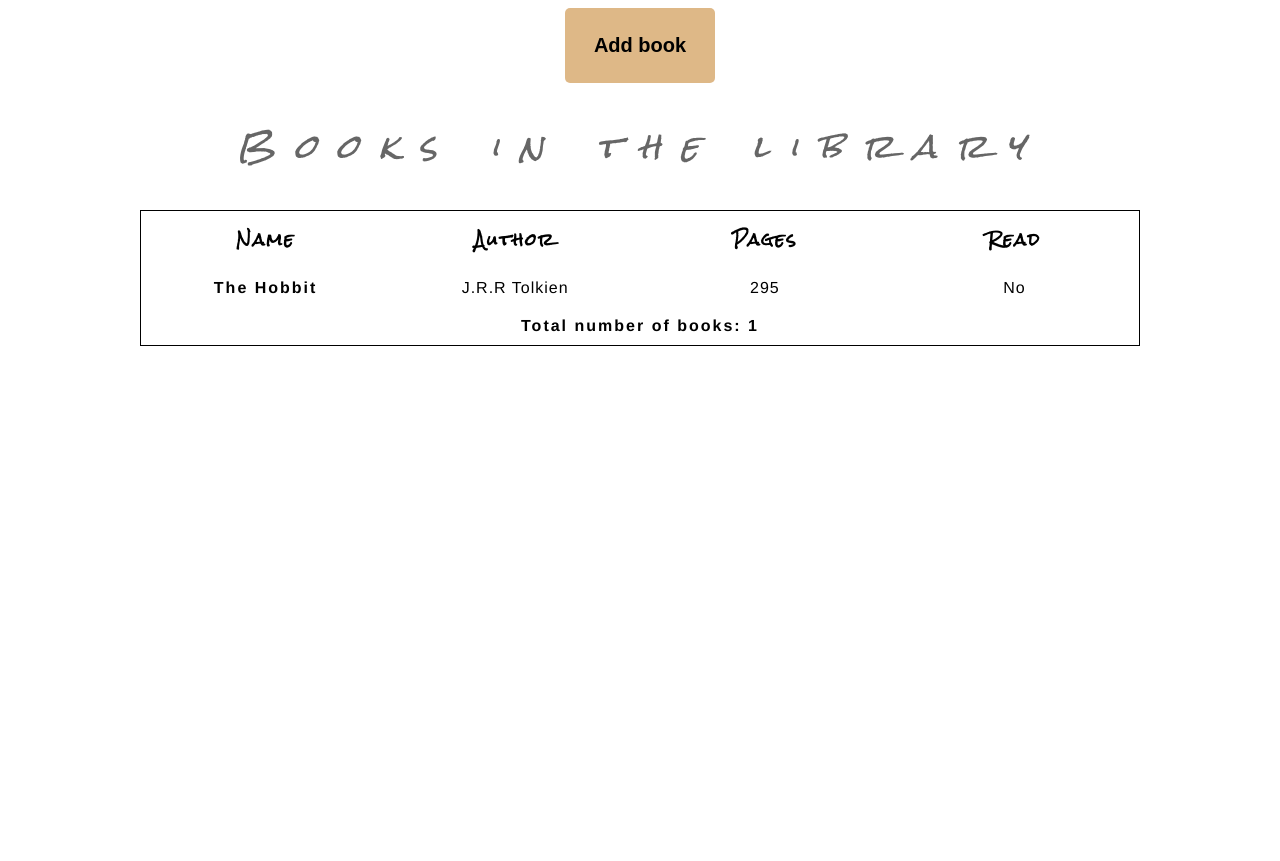
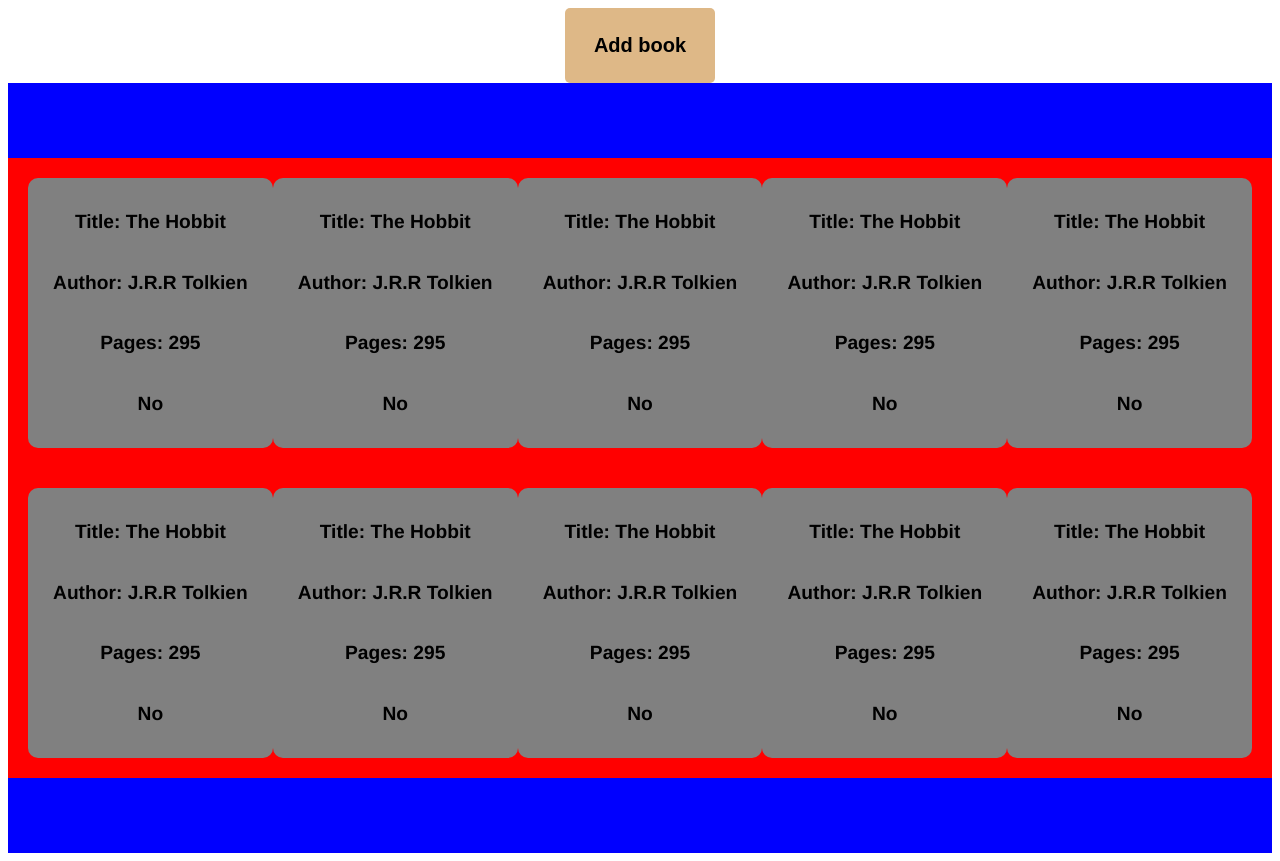
Before and after one commit to rajibmalik/library, a plain HTML site: page index.html in a window 1280 px wide. Before the commit the page ends 800 px from the top, so only its background shows below. Drawn offline with Linux system fonts and the light colour scheme.

Commit message:
Added bookcards and bookcard grid

```diff
--- /dev/null
+++ b/BookCard.js
@@ -0,0 +1,31 @@
+export class BookCard {
+  constructor(title, author, pages, read) {
+    this.card = document.createElement("div");
+    this.card.className = "bookCard";
+
+    this.title = document.createElement("p");
+    this.title.textContent = `Title: ${title}`;
+    this.title.id = "cardInfo";
+
+    this.author = document.createElement("p");
+    this.author.textContent = `Author: ${author}`;
+    this.author.id = "cardInfo";
+
+    this.pages = document.createElement("p");
+    this.pages.textContent = `Pages: ${pages}`;
+    this.pages.id = "cardInfo";
+
+    this.read = document.createElement("p");
+    this.read.textContent = read;
+    this.read.id = "cardInfo";
+
+    this.card.appendChild(this.title);
+    this.card.appendChild(this.author);
+    this.card.appendChild(this.pages);
+    this.card.appendChild(this.read);
+  }
+
+  addCard(container) {
+    container.appendChild(this.card);
+  }
+}
--- a/Library.js
+++ b/Library.js
@@ -1,49 +1,41 @@
-const tableBody = document.getElementById("bookTableBody");
-const tableFooter = document.getElementById("bookTableFooter");
+import { BookCard } from "./BookCard.js";
+import { Book } from "./Book.js";
 
 export class Library {
   constructor() {
     this.myLibrary = [];
+    this.cardGrid = document.getElementById("cardGrid");
   }
 
   addBookToLibrary(book) {
     this.myLibrary.push(book);
-    tableBody.innerHTML = "";
+    this.cardGrid.innerHTML = "";
     this.printBooks();
   }
 
   printBooks() {
+    let bookRow = document.createElement("div");
+    bookRow.className = "bookRow";
+
     for (let i = 0; i < this.myLibrary.length; i++) {
-      const row = document.createElement("tr");
-      row.id = this.myLibrary[i];
-      const title = document.createElement("th");
-      const author = document.createElement("td");
-      const pages = document.createElement("td");
-      const read = document.createElement("td");
+      if (i == 0 || i % 5 == 0) {
+        bookRow = document.createElement("div");
+        bookRow.className = "bookRow";
+      }
 
-      title.scope = "col";
-      author.textContent = this.myLibrary[i].author;
-      pages.textContent = this.myLibrary[i].pages;
-      title.textContent = this.myLibrary[i].title;
-      read.textContent = this.myLibrary[i].read;
+      const book = this.myLibrary[i];
+      const bookCard = new BookCard(
+        book.title,
+        book.author,
+        book.pages,
+        book.read
+      );
+      this.addBookCard(bookRow, bookCard);
+      this.cardGrid.appendChild(bookRow);
+    }
+  }
 
-      row.append(title);
-      row.append(author);
-      row.append(pages);
-      row.append(read);
-
-      tableBody.append(row);
-    }
-
-    const row = document.createElement("tr");
-
-    const header = document.createElement("th");
-    tableFooter.innerHTML = "";
-    header.textContent = `Total number of books: ${this.myLibrary.length} `;
-    header.setAttribute("colspan", "4");
-
-    row.append(header);
-
-    tableFooter.append(row);
+  addBookCard(container, bookCard) {
+    container.appendChild(bookCard.card);
   }
 }
--- a/index.html
+++ b/index.html
@@ -65,23 +65,8 @@
       <button id="modalBtn">Add book</button>
     </div>
 
-    <div id="tableContainer">
-      <table id="bookTable">
-        <caption>
-          Books in the library
-        </caption>
-        <thead>
-          <tr>
-            <th scope="col">Name</th>
-            <th scope="col">Author</th>
-            <th scope="col">Pages</th>
-            <th scope="col">Read</th>
-          </tr>
-        </thead>
-
-        <tbody id="bookTableBody"></tbody>
-        <tfoot id="bookTableFooter"></tfoot>
-      </table>
+    <div id="cardGridContainer">
+      <div id="cardGrid"></div>
     </div>
   </body>
 </html>
--- a/script.js
+++ b/script.js
@@ -1,17 +1,25 @@
 import { Book } from "./Book.js";
 import { Library } from "./Library.js";
-// import { Form } from "./Form.js";
 
 const dialog = document.querySelector("dialog");
 const showButton = document.getElementById("modalBtn");
 const closeButton = document.getElementById("closeBtn");
 const dialogForm = document.getElementById("dialogForm");
 
-const addBookBtn = document.getElementById("addBookBtn");
-const formContainer = document.getElementById("formContainer");
+// const addBookBtn = document.getElementById("addBookBtn");
+// const formContainer = document.getElementById("formContainer");
 
 const library = new Library();
 const hobbit = new Book("The Hobbit", "J.R.R Tolkien", 295, "No");
+library.addBookToLibrary(hobbit);
+library.addBookToLibrary(hobbit);
+library.addBookToLibrary(hobbit);
+library.addBookToLibrary(hobbit);
+library.addBookToLibrary(hobbit);
+library.addBookToLibrary(hobbit);
+library.addBookToLibrary(hobbit);
+library.addBookToLibrary(hobbit);
+library.addBookToLibrary(hobbit);
 library.addBookToLibrary(hobbit);
 
 showButton.addEventListener("click", () => {
@@ -30,13 +38,17 @@ dialogForm.addEventListener("submit", (e) => {
   const pages = document.getElementById("pagesInput");
   const read = document.getElementById("readInput");
 
+  if (!title.value || !author.value || !pages.value || !read.value) {
+    dialog.close();
+    return;
+  }
+
   const book = new Book(title.value, author.value, pages.value, read.checked);
   library.addBookToLibrary(book);
-  formContainer.innerHTML = `<p>Submitted successfully! Title: ${book.title} ${book.author} ${book.pages} ${book.read}</p>`;
 
-  dialog.close();
   title.value = "";
   author.value = "";
   pages.value = "";
   read.checked = false;
+  dialog.close();
 });
--- a/styles.css
+++ b/styles.css
@@ -192,3 +192,43 @@ label {
 #modalBtn:hover {
   opacity: 60%;
 }
+
+#cardGridContainer {
+  display: flex;
+  justify-content: center;
+  align-items: center;
+  background-color: blue;
+}
+
+#cardGrid {
+  display: flex;
+  justify-content: center;
+  flex-direction: column;
+  margin: 75px;
+  width: 100%;
+  background-color: red;
+}
+
+.bookCard {
+  display: flex;
+  justify-content: center;
+  align-items: center;
+  flex-direction: column;
+  background-color: grey;
+  height: 250px;
+  width: 250px;
+  border-radius: 10px;
+  font-size: 1.2rem;
+  padding: 10px;
+  font-weight: 600;
+}
+
+#cardInfo {
+}
+
+.bookRow {
+  display: flex;
+  flex-direction: row;
+  justify-content: space-between;
+  margin: 20px;
+}
```
Also changed, not shown: Form.js (deleted, +0 -84 lines).
